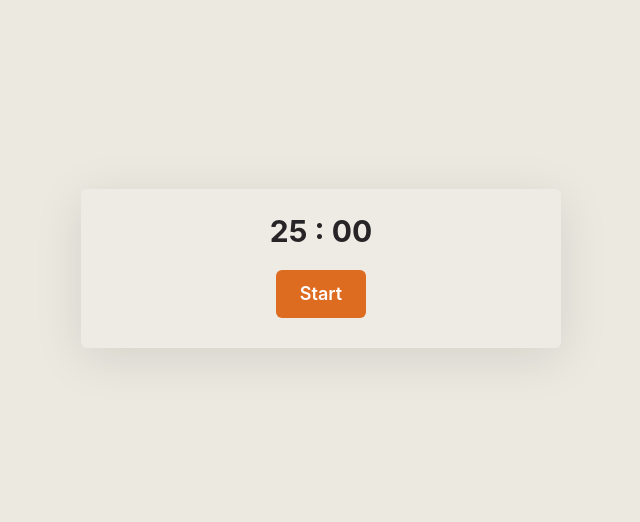
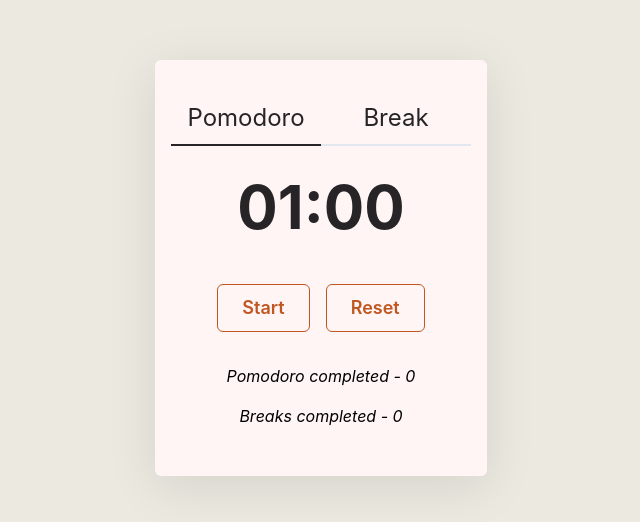
Before and after one commit to alvislim/pomodoro, a Next.js app in the folder pomodoro-timer/: page / in a window 1280 px wide. Shown: the part 132-654 px from the top of the page, without its empty margins (319-959 px from the left). Built offline with nearby package versions, Linux system fonts and the light colour scheme.

Commit message:
code refactor and update logic requirements for pomodoro

```diff
--- a/pomodoro-timer/src/component/pomo-timer/index.tsx
+++ b/pomodoro-timer/src/component/pomo-timer/index.tsx
@@ -1,25 +1,55 @@
-import { Flex, Text, useMultiStyleConfig, Button } from "@chakra-ui/react";
-import { useState, useRef, useEffect } from "react";
+import {
+  //   Flex,
+  //   useMultiStyleConfig,
+  //   Button,
+  Tab,
+  Tabs,
+  TabList,
+  TabPanels,
+  TabPanel,
+  useColorModeValue,
+  Text,
+} from "@chakra-ui/react";
+import { useState, useEffect } from "react";
+import { tabs } from "@/constant";
+import TimerCountDown from "./timer-count-down";
 
 export default function PomoTimer() {
-  const styles = useMultiStyleConfig("PomoTimerStyle", {});
+  //   const styles = useMultiStyleConfig("PomoTimerStyle", {});
   const [start, setStart] = useState<boolean>(false);
-  const [minutes, setMinutes] = useState<number>(25);
+  const [tabIndex, setTabIndex] = useState<number>(0);
+  const [minutes, setMinutes] = useState<number>(tabs[tabIndex].defaultTime);
   const [seconds, setSeconds] = useState<number>(0);
+  const [pomoCompleted, setPomoCompleted] = useState<number>(0);
+  const [breaksCompleted, setBreaksCompleted] = useState<number>(0);
 
-  const onStartPomodo = () => {
+  const colors = useColorModeValue(
+    ["red.50", "teal.50"],
+    ["red.900", "teal.900"]
+  );
+
+  const bg = colors[tabIndex];
+
+  const onStartEvent = () => {
     setStart(!start);
   };
 
-  const pomodoRef = useRef(null);
+  const reset = () => {
+    setStart(false);
+    setMinutes(tabs[tabIndex].defaultTime);
+    setSeconds(0);
+  };
+
+  const onTabClick = () => {
+    reset();
+  };
 
   const onStartTimer = () => {
     if (minutes === 0 && seconds === 0) {
-      //   reset functions or move to break
-      console.log("done");
+      reset();
     } else if (seconds === 0) {
+      setSeconds(2);
       setMinutes((minutes) => minutes - 1);
-      setSeconds(59);
     } else {
       setSeconds((second) => second - 1);
     }
@@ -27,8 +57,20 @@ export default function PomoTimer() {
 
   useEffect(() => {
     window.onbeforeunload = () => {
-      return start ? "are u sure u want to exit" : "";
+      return start ? "" : null;
     };
+
+    if (start && minutes === 0 && seconds === 0) {
+      if (tabIndex === 0) {
+        setTabIndex(1);
+        setMinutes(tabs[1].defaultTime);
+        setPomoCompleted((pomoCompleted) => pomoCompleted + 1);
+      } else {
+        setMinutes(tabs[1].defaultTime);
+        setBreaksCompleted((breaksCompleted) => breaksCompleted + 1);
+        setStart(false);
+      }
+    }
 
     const timer = setInterval(() => {
       if (start) {
@@ -39,18 +81,57 @@ export default function PomoTimer() {
     return () => {
       clearInterval(timer);
     };
-  }, [start, seconds, minutes]);
-
-  const startPomodoBtnText = start ? "Pause" : "Start";
+  }, [start, minutes, seconds, tabIndex, pomoCompleted, breaksCompleted]);
 
   return (
-    <Flex __css={styles.flexContainer}>
-      <Text fontSize='3xl' color='#262426' as='b'>
-        {minutes} : {seconds.toString().padStart(2, "0")}
-      </Text>
-      <Button size='lg' colorScheme='orange' onClick={onStartPomodo}>
-        {startPomodoBtnText}
-      </Button>
-    </Flex>
+    <Tabs
+      index={tabIndex}
+      isFitted
+      isLazy
+      onChange={(index) => setTabIndex(index)}
+      bg={bg}
+      borderRadius='6px'
+      p='2rem 1rem'
+      boxShadow='rgba(0, 0, 0, 0.1) 0px 10px 50px'
+      aria-selected>
+      <TabList w='100%'>
+        {tabs.map((item, index) => {
+          return (
+            <Tab
+              fontSize='2xl'
+              color='#262426'
+              key={index}
+              onClick={onTabClick}>
+              {item.title}
+            </Tab>
+          );
+        })}
+      </TabList>
+      {/* <Flex __css={styles.flexContainer}> */}
+      <TabPanels>
+        {tabs.map((_, index) => {
+          return (
+            <TabPanel
+              key={index}
+              display='flex'
+              flexDir='column'
+              alignItems='center'
+              gap='1rem'
+              minW='300px'>
+              <TimerCountDown
+                start={start}
+                minutes={minutes}
+                seconds={seconds}
+                onStartEvent={onStartEvent}
+                reset={reset}
+              />
+              <Text as='i'>{`Pomodoro completed - ${pomoCompleted}`}</Text>
+              <Text as='i'>{`Breaks completed - ${breaksCompleted}`}</Text>
+            </TabPanel>
+          );
+        })}
+      </TabPanels>
+      {/* </Flex> */}
+    </Tabs>
   );
 }
--- /dev/null
+++ b/pomodoro-timer/src/component/pomo-timer/timer-count-down/index.tsx
@@ -0,0 +1,41 @@
+import { Button, Flex, Text } from "@chakra-ui/react";
+import { useState, useEffect } from "react";
+
+type Props = {
+  start: boolean;
+  minutes: number;
+  seconds: number;
+  onStartEvent: () => void;
+  reset: () => void;
+};
+export default function TimerCountDown(props: Props) {
+  const { start, minutes, seconds, onStartEvent, reset } = props;
+
+  const startPomodoBtnText = start ? "Pause" : "Start";
+
+  return (
+    <>
+      <Text fontSize='6xl' color='#262426' as='b'>
+        {minutes.toString().padStart(2, "0")}:
+        {seconds.toString().padStart(2, "0")}
+      </Text>
+
+      <Flex gap='1rem' p='1rem'>
+        <Button
+          size='lg'
+          colorScheme='orange'
+          onClick={onStartEvent}
+          variant='outline'>
+          {startPomodoBtnText}
+        </Button>
+        <Button
+          size='lg'
+          colorScheme='orange'
+          onClick={reset}
+          variant='outline'>
+          Reset
+        </Button>
+      </Flex>
+    </>
+  );
+}
--- /dev/null
+++ b/pomodoro-timer/src/constant/index.ts
@@ -0,0 +1,17 @@
+type Title = "Pomodoro" | "Break";
+
+export type Tab = {
+  title: Title;
+  defaultTime: number;
+};
+
+export const tabs: Tab[] = [
+  {
+    title: "Pomodoro",
+    defaultTime: 1,
+  },
+  {
+    title: "Break",
+    defaultTime: 1,
+  },
+];
```
